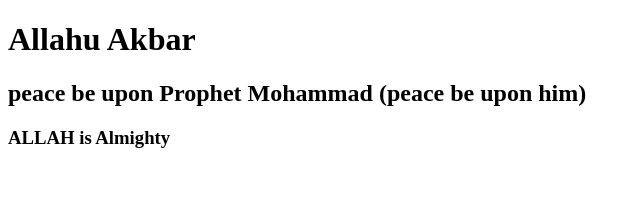
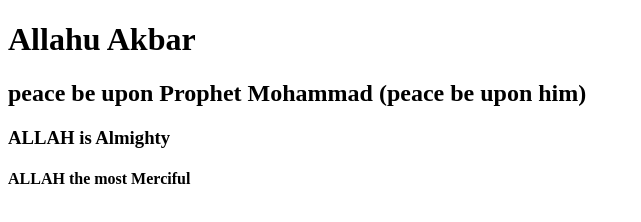
Before and after one commit to munthasir-mahmud/my-first-website, a plain HTML site: page index.html in a window 1280 px wide. Shown: the whole page, without its empty margins (0-641 px from the left). Drawn offline with Linux system fonts and the light colour scheme.

Commit message:
Merciful

```diff
--- a/index.html
+++ b/index.html
@@ -9,5 +9,6 @@
   <h1>Allahu Akbar</h1>
   <h2>peace be upon Prophet Mohammad (peace be upon him)</h2>
   <h3>ALLAH is Almighty</h3>
+  <h4>ALLAH the most Merciful</h4>
 </body>
 </html>
```
